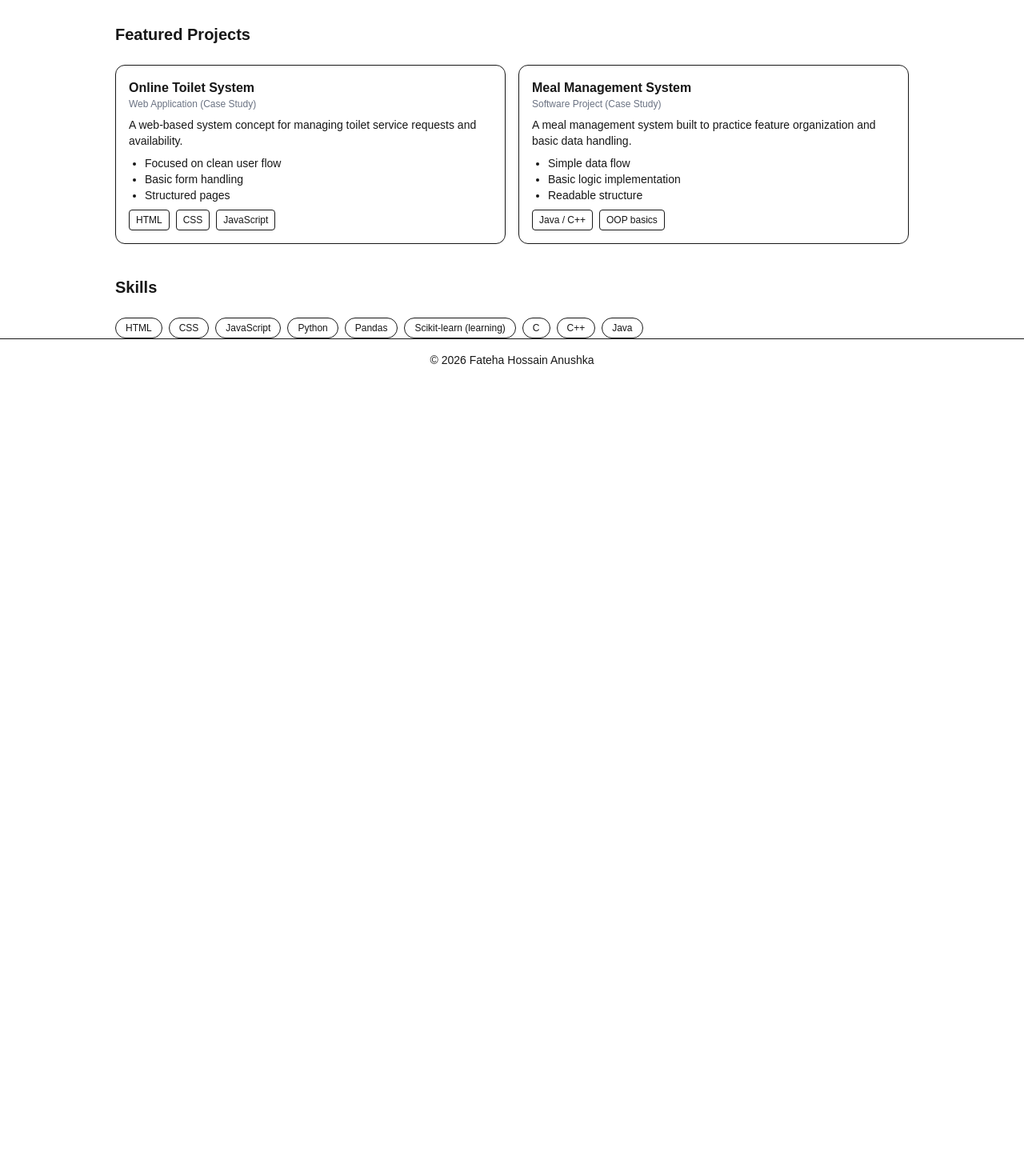
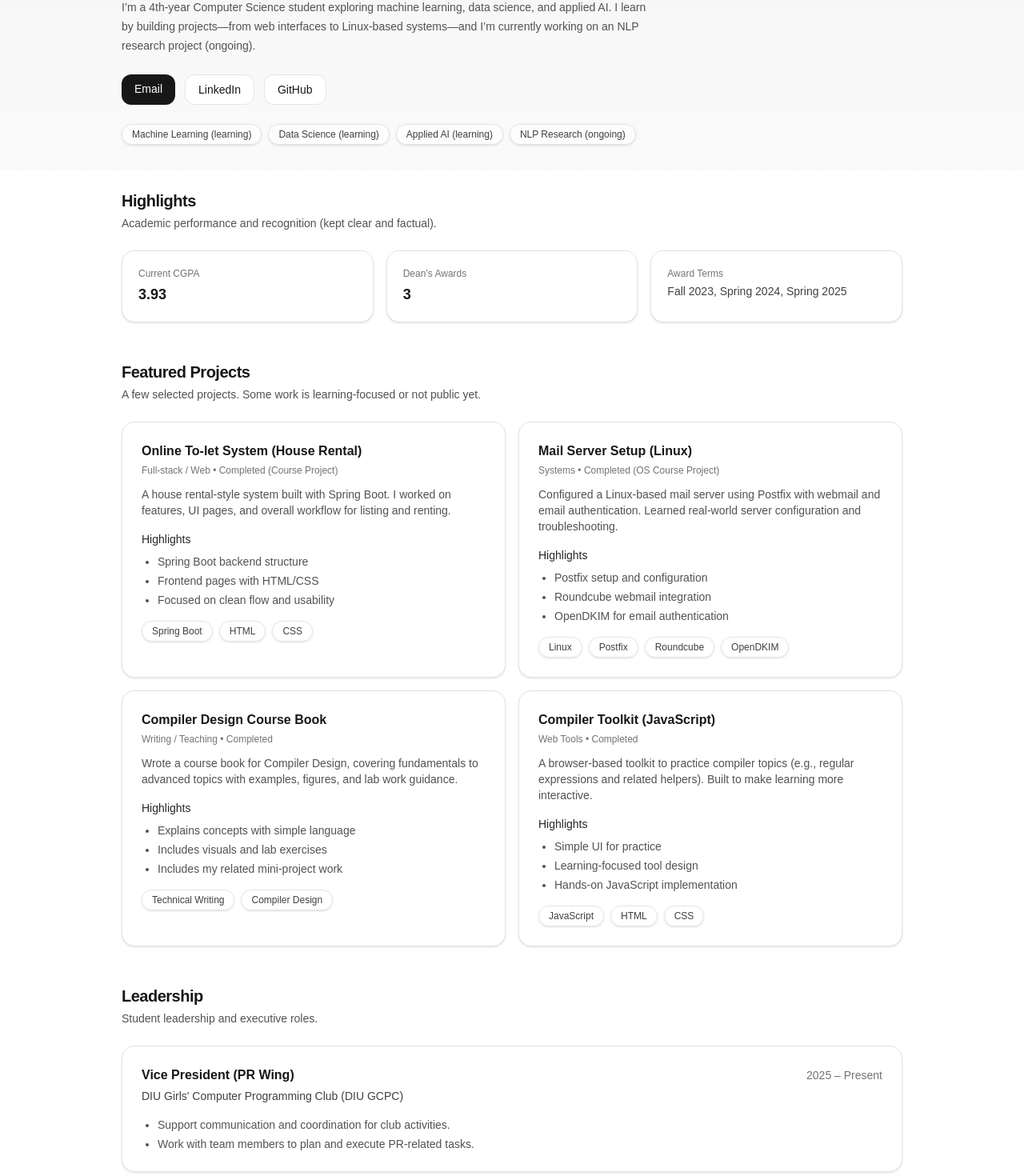
Before and after one commit to anushka06onu/portfolio-site, a Next.js app: page / in a window 1280 px wide. Shown: the part 240-1710 px from the top of the page at 80% size. Before the commit the page ends 800 px from the top, so only its background shows below. Built offline with nearby package versions, Linux system fonts and the light colour scheme.

Commit message:
Improve portfolio design and update projects/awards

```diff
--- a/src/app/page.tsx
+++ b/src/app/page.tsx
@@ -4,30 +4,125 @@ import Badge from "../components/Badge";
 import ProjectCard from "../components/ProjectCard";
 import { site } from "../content/site";
 
+function StatCard({ label, value }: { label: string; value: string }) {
+  return (
+    <div className="rounded-2xl border border-neutral-200 bg-white p-5 shadow-sm">
+      <p className="text-xs text-neutral-500">{label}</p>
+      <p className="mt-1 text-lg font-semibold text-neutral-900">{value}</p>
+    </div>
+  );
+}
+
 export default function HomePage() {
   return (
     <main>
+      <div className="bg-gradient-to-b from-neutral-100 to-neutral-50">
+        <Container>
+          <section className="pt-12 pb-8 sm:pt-16">
+            <p className="text-sm text-neutral-600">{site.location}</p>
+            <h1 className="mt-2 text-3xl font-semibold tracking-tight sm:text-4xl">
+              {site.name}
+            </h1>
+            <p className="mt-3 text-neutral-700">{site.headline}</p>
+
+            <p className="mt-5 max-w-2xl text-sm leading-6 text-neutral-600">
+              {site.about}
+            </p>
+
+            <div className="mt-6 flex flex-wrap gap-3">
+              <a
+                className="rounded-xl bg-neutral-900 px-4 py-2 text-sm text-white hover:bg-neutral-800"
+                href={`mailto:${site.links.email}`}
+              >
+                Email
+              </a>
+
+              <a
+                className="rounded-xl border border-neutral-200 bg-white px-4 py-2 text-sm hover:bg-neutral-50"
+                href={site.links.linkedin}
+                target="_blank"
+                rel="noreferrer"
+              >
+                LinkedIn
+              </a>
+
+              {site.links.github ? (
+                <a
+                  className="rounded-xl border border-neutral-200 bg-white px-4 py-2 text-sm hover:bg-neutral-50"
+                  href={site.links.github}
+                  target="_blank"
+                  rel="noreferrer"
+                >
+                  GitHub
+                </a>
+              ) : (
+                <span className="rounded-xl border border-neutral-200 bg-white px-4 py-2 text-sm text-neutral-400">
+                  GitHub (not linked)
+                </span>
+              )}
+            </div>
+
+            <div className="mt-6 flex flex-wrap gap-2">
+              {site.focusAreas.map((f) => (
+                <Badge key={f}>{f}</Badge>
+              ))}
+            </div>
+          </section>
+        </Container>
+      </div>
+
       <Container>
-        <section className="pt-10">
-          <h1 className="text-2xl font-semibold">{site.name}</h1>
-          <p className="mt-2 text-gray-600">{site.headline}</p>
-          <p className="mt-4 max-w-xl text-sm text-gray-700">{site.about}</p>
+        <section className="mt-6">
+          <SectionTitle
+            title="Highlights"
+            subtitle="Academic performance and recognition (kept clear and factual)."
+          />
+          <div className="grid gap-4 sm:grid-cols-3">
+            <StatCard label="Current CGPA" value={site.academics.cgpa} />
+            <StatCard label="Dean’s Awards" value={`${site.academics.awards.length}`} />
+            <div className="rounded-2xl border border-neutral-200 bg-white p-5 shadow-sm">
+              <p className="text-xs text-neutral-500">Award Terms</p>
+              <p className="mt-1 text-sm text-neutral-700">
+                {site.academics.awards.map((a) => a.term).join(", ")}
+              </p>
+            </div>
+          </div>
         </section>
 
-        <section className="mt-10">
-          <SectionTitle title="Featured Projects" />
+        <section className="mt-12">
+          <SectionTitle
+            title="Featured Projects"
+            subtitle="A few selected projects. Some work is learning-focused or not public yet."
+          />
           <div className="grid gap-4 sm:grid-cols-2">
-            {site.projects.slice(0, 2).map((p) => (
-              <ProjectCard key={p.title} p={p} />
+            {site.projects.slice(0, 4).map((p) => (
+              <ProjectCard key={p.title} p={p as any} />
             ))}
           </div>
         </section>
 
-        <section className="mt-10">
-          <SectionTitle title="Skills" />
-          <div className="flex flex-wrap gap-2">
-            {Object.values(site.skills).flat().map((s) => (
-              <Badge key={s}>{s}</Badge>
+        <section className="mt-12 pb-12">
+          <SectionTitle
+            title="Leadership"
+            subtitle="Student leadership and executive roles."
+          />
+          <div className="grid gap-4">
+            {site.experience.map((e) => (
+              <div
+                key={`${e.title}-${e.org}`}
+                className="rounded-2xl border border-neutral-200 bg-white p-6 shadow-sm"
+              >
+                <div className="flex flex-col gap-1 sm:flex-row sm:items-baseline sm:justify-between">
+                  <h3 className="text-base font-semibold text-neutral-900">{e.title}</h3>
+                  <p className="text-sm text-neutral-500">{e.time}</p>
+                </div>
+                <p className="mt-1 text-sm text-neutral-700">{e.org}</p>
+                <ul className="mt-4 list-disc pl-5 text-sm text-neutral-600 space-y-1">
+                  {e.bullets.map((b) => (
+                    <li key={b}>{b}</li>
+                  ))}
+                </ul>
+              </div>
             ))}
           </div>
         </section>
--- a/src/app/projects/page.tsx
+++ b/src/app/projects/page.tsx
@@ -7,14 +7,14 @@ export default function ProjectsPage() {
   return (
     <main>
       <Container>
-        <div className="pt-10">
+        <div className="pt-10 pb-12">
           <SectionTitle
             title="Projects"
-            subtitle="Presented as case studies. Some work is ongoing or not public yet."
+            subtitle="Presented as case studies. Some are learning-focused or not public as code."
           />
           <div className="grid gap-4 sm:grid-cols-2">
             {site.projects.map((p) => (
-              <ProjectCard key={p.title} p={p} />
+              <ProjectCard key={p.title} p={p as any} />
             ))}
           </div>
         </div>
--- a/src/components/Badge.tsx
+++ b/src/components/Badge.tsx
@@ -1,6 +1,6 @@
 export default function Badge({ children }: { children: React.ReactNode }) {
   return (
-    <span className="rounded-full border px-3 py-1 text-xs">
+    <span className="rounded-full border border-neutral-200 bg-white/70 px-3 py-1 text-xs text-neutral-700 shadow-sm">
       {children}
     </span>
   );
--- a/src/components/Container.tsx
+++ b/src/components/Container.tsx
@@ -1,3 +1,3 @@
 export default function Container({ children }: { children: React.ReactNode }) {
-  return <div className="mx-auto max-w-5xl px-4">{children}</div>;
+  return <div className="mx-auto w-full max-w-5xl px-4 sm:px-6">{children}</div>;
 }
--- a/src/components/ProjectCard.tsx
+++ b/src/components/ProjectCard.tsx
@@ -1,6 +1,9 @@
+import Badge from "./Badge";
+
 type Project = {
   title: string;
-  type: string;
+  category: string;
+  status: string;
   description: string;
   highlights: string[];
   tech: string[];
@@ -8,18 +11,30 @@ type Project = {
 
 export default function ProjectCard({ p }: { p: Project }) {
   return (
-    <div className="rounded-xl border p-4">
-      <h3 className="font-semibold">{p.title}</h3>
-      <p className="text-xs text-gray-500">{p.type}</p>
-      <p className="mt-2 text-sm">{p.description}</p>
+    <div className="rounded-2xl border border-neutral-200 bg-white p-6 shadow-sm hover:shadow-md transition-shadow">
+      <div className="flex flex-wrap items-center justify-between gap-3">
+        <div>
+          <h3 className="text-base font-semibold text-neutral-900">{p.title}</h3>
+          <p className="mt-1 text-xs text-neutral-500">
+            {p.category} • {p.status}
+          </p>
+        </div>
+      </div>
 
-      <ul className="mt-2 list-disc pl-5 text-sm">
-        {p.highlights.map(h => <li key={h}>{h}</li>)}
-      </ul>
+      <p className="mt-3 text-sm text-neutral-600">{p.description}</p>
 
-      <div className="mt-2 flex flex-wrap gap-2 text-xs">
-        {p.tech.map(t => (
-          <span key={t} className="border rounded px-2 py-1">{t}</span>
+      <div className="mt-4">
+        <p className="text-sm font-medium text-neutral-800">Highlights</p>
+        <ul className="mt-2 list-disc space-y-1 pl-5 text-sm text-neutral-600">
+          {p.highlights.map((h) => (
+            <li key={h}>{h}</li>
+          ))}
+        </ul>
+      </div>
+
+      <div className="mt-4 flex flex-wrap gap-2">
+        {p.tech.map((t) => (
+          <Badge key={t}>{t}</Badge>
         ))}
       </div>
     </div>
--- a/src/components/SectionTitle.tsx
+++ b/src/components/SectionTitle.tsx
@@ -7,8 +7,8 @@ export default function SectionTitle({
 }) {
   return (
     <div className="mb-6">
-      <h2 className="text-xl font-semibold">{title}</h2>
-      {subtitle && <p className="text-sm text-gray-600">{subtitle}</p>}
+      <h2 className="text-xl font-semibold tracking-tight text-neutral-900">{title}</h2>
+      {subtitle ? <p className="mt-1 text-sm text-neutral-600">{subtitle}</p> : null}
     </div>
   );
 }
--- a/src/content/site.ts
+++ b/src/content/site.ts
@@ -2,56 +2,116 @@ export const site = {
   name: "Fateha Hossain Anushka",
   location: "Dhaka, Bangladesh",
   headline:
-    "CSE Undergraduate (4th year) • Learning ML/AI & Data Science • Frontend Web",
+    "CSE Undergraduate (4th year) • Learning ML/AI & Data Science • Web + Systems Projects",
   about:
-    "I’m a Computer Science undergraduate exploring machine learning, data science, and web development. I like learning by building and improving projects step by step. I’m also active in student communities through leadership and executive roles.",
+    "I’m a 4th-year Computer Science student exploring machine learning, data science, and applied AI. I learn by building projects—from web interfaces to Linux-based systems—and I’m currently working on an NLP research project (ongoing).",
+
+  academics: {
+    cgpa: "3.93",
+    awards: [
+      { title: "Dean’s Award", term: "Fall 2023" },
+      { title: "Dean’s Award", term: "Spring 2024" },
+      { title: "Dean’s Award", term: "Spring 2025" }
+    ]
+  },
 
   links: {
     email: "fatehahossainanushka@gmail.com",
     linkedin: "https://www.linkedin.com/in/fateha-hossain-anushka-802879279",
-    github: ""
+    github: "https://github.com/anushka06onu"
   },
+
+  focusAreas: [
+    "Machine Learning (learning)",
+    "Data Science (learning)",
+    "Applied AI (learning)",
+    "NLP Research (ongoing)"
+  ],
 
   skills: {
     "Web": ["HTML", "CSS", "JavaScript"],
     "ML / Data": ["Python", "Pandas", "Scikit-learn (learning)"],
+    "Systems / Tools": ["Linux (coursework/projects)", "Postfix/Email stack (project)"],
     "Programming": ["C", "C++", "Java"]
   },
 
+  // Projects are now real and specific (no GitHub required)
   projects: [
     {
-      title: "Online Toilet System",
-      type: "Web Application (Case Study)",
+      title: "Online To-let System (House Rental)",
+      category: "Full-stack / Web",
+      status: "Completed (Course Project)",
       description:
-        "A web-based system concept for managing toilet service requests and availability.",
+        "A house rental-style system built with Spring Boot. I worked on features, UI pages, and overall workflow for listing and renting.",
       highlights: [
-        "Focused on clean user flow",
-        "Basic form handling",
-        "Structured pages"
+        "Spring Boot backend structure",
+        "Frontend pages with HTML/CSS",
+        "Focused on clean flow and usability"
       ],
-      tech: ["HTML", "CSS", "JavaScript"]
+      tech: ["Spring Boot", "HTML", "CSS"]
     },
     {
-      title: "Meal Management System",
-      type: "Software Project (Case Study)",
+      title: "Mail Server Setup (Linux)",
+      category: "Systems",
+      status: "Completed (OS Course Project)",
       description:
-        "A meal management system built to practice feature organization and basic data handling.",
+        "Configured a Linux-based mail server using Postfix with webmail and email authentication. Learned real-world server configuration and troubleshooting.",
       highlights: [
-        "Simple data flow",
-        "Basic logic implementation",
-        "Readable structure"
+        "Postfix setup and configuration",
+        "Roundcube webmail integration",
+        "OpenDKIM for email authentication"
       ],
-      tech: ["Java / C++", "OOP basics"]
+      tech: ["Linux", "Postfix", "Roundcube", "OpenDKIM"]
     },
     {
-      title: "NLP Research Project (Ongoing)",
-      type: "Research (In Progress)",
+      title: "Compiler Design Course Book",
+      category: "Writing / Teaching",
+      status: "Completed",
       description:
-        "Currently working on an NLP project. The work is ongoing and not yet published.",
+        "Wrote a course book for Compiler Design, covering fundamentals to advanced topics with examples, figures, and lab work guidance.",
       highlights: [
-        "Dataset preparation",
-        "Model experimentation",
-        "Learning evaluation methods"
+        "Explains concepts with simple language",
+        "Includes visuals and lab exercises",
+        "Includes my related mini-project work"
+      ],
+      tech: ["Technical Writing", "Compiler Design"]
+    },
+    {
+      title: "Compiler Toolkit (JavaScript)",
+      category: "Web Tools",
+      status: "Completed",
+      description:
+        "A browser-based toolkit to practice compiler topics (e.g., regular expressions and related helpers). Built to make learning more interactive.",
+      highlights: [
+        "Simple UI for practice",
+        "Learning-focused tool design",
+        "Hands-on JavaScript implementation"
+      ],
+      tech: ["JavaScript", "HTML", "CSS"]
+    },
+    {
+      title: "Frontend Practice Pages",
+      category: "Frontend",
+      status: "Multiple small builds",
+      description:
+        "A collection of HTML/CSS pages to practice layout and styling (e.g., Naturals-style page, Career Mission style pages).",
+      highlights: [
+        "Layout practice (flex/grid)",
+        "Typography and spacing improvements",
+        "Better visual consistency over time"
+      ],
+      tech: ["HTML", "CSS"]
+    },
+    {
+      title: "NLP Research Project",
+      category: "Research",
+      status: "Ongoing",
+      description:
+        "An ongoing NLP research project. Currently improving dataset quality, experimenting with approaches, and learning evaluation practices. Not published yet.",
+      highlights: [
+        "Dataset cleaning and preparation (ongoing)",
+        "Experimenting with modeling approaches",
+        "Learning evaluation and reporting"
       ],
       tech: ["Python", "NLP (learning)"]
     }
@@ -59,12 +119,12 @@ export const site = {
 
   experience: [
     {
-      title: "Vice President of PR Wing",
-      org: "DIU Girls' Computer Programming Club",
+      title: "Vice President (PR Wing)",
+      org: "DIU Girls' Computer Programming Club (DIU GCPC)",
       time: "2025 – Present",
       bullets: [
-        "Supporting communication and PR activities.",
-        "Working with team members on club initiatives."
+        "Support communication and coordination for club activities.",
+        "Work with team members to plan and execute PR-related tasks."
       ]
     },
     {
@@ -72,17 +132,17 @@ export const site = {
       org: "DIU Data Science Club",
       time: "2023 – 2024",
       bullets: [
-        "Participated in club activities.",
-        "Supported learning-focused events."
+        "Participated in club activities and learning-focused events.",
+        "Supported teamwork-based tasks and coordination."
       ]
     },
     {
-      title: "Executive Member",
+      title: "Executive Committee Member",
       org: "DIU Robotics Club",
       time: "2024 – 2025",
       bullets: [
-        "Helped with club coordination.",
-        "Supported technical activities."
+        "Supported club activities and coordination.",
+        "Contributed to teamwork-based initiatives."
       ]
     }
   ]
```
